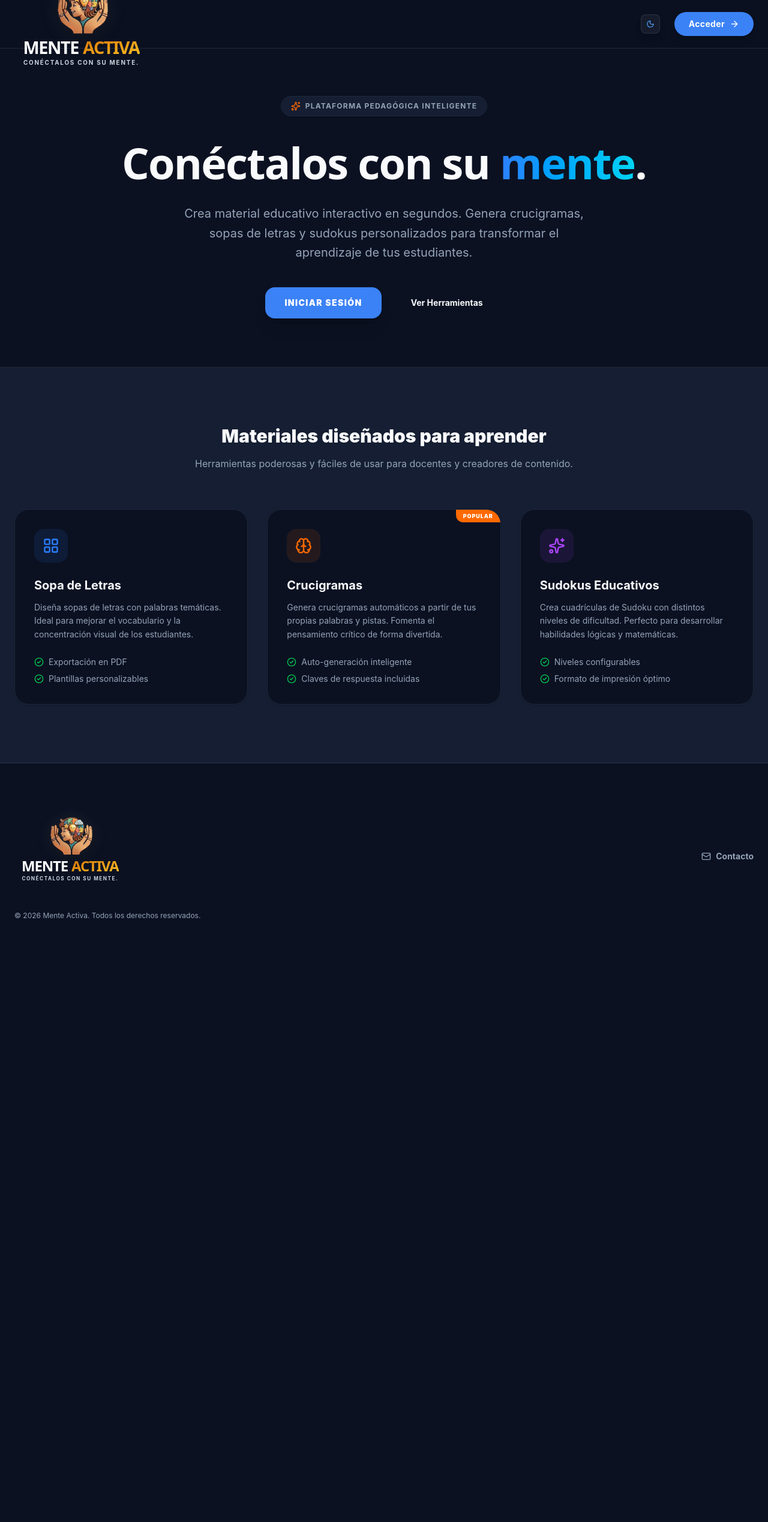
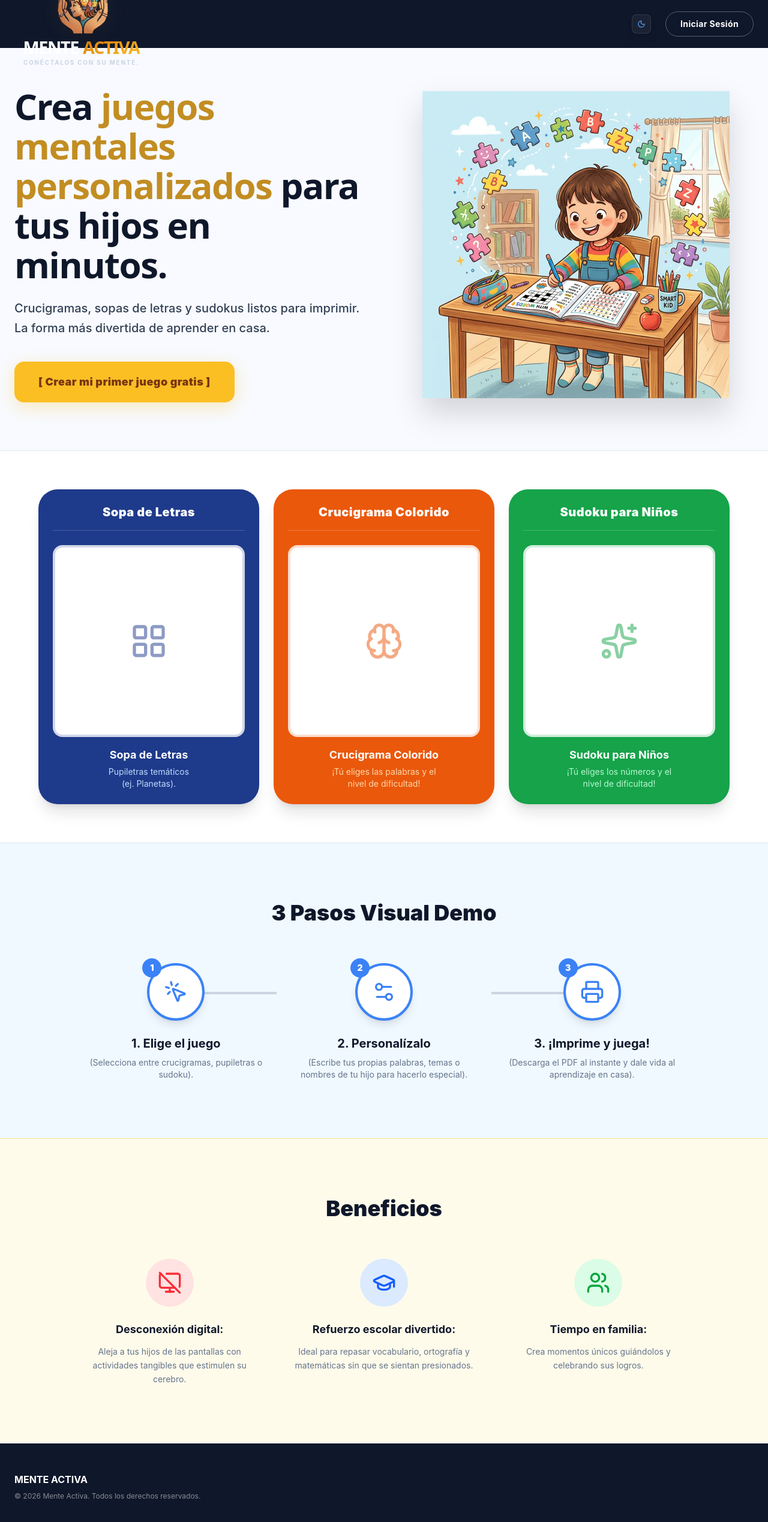
Before and after one commit to administracionmenteactiva-debug/menteactiva, a React (Vite) app: page / in a window 1280 px wide. Shown: the top 2538 px of the page at 60% size. Before the commit the page ends 1583 px from the top, so only its background shows below. Built offline with nearby package versions, Linux system fonts and the light colour scheme; no server answers; the database is empty.

Commit message:
Redesign LandingPage based on reference images

```diff
--- a/src/core/views/LandingView.jsx
+++ b/src/core/views/LandingView.jsx
@@ -2,15 +2,15 @@ import React from 'react';
 import { useNavigate } from 'react-router-dom';
 import MenteActivaLogo from '../components/common/MenteActivaLogo.jsx';
 import ThemeToggle from '../components/common/ThemeToggle.jsx';
-import { ArrowRight, Brain, Sparkles, LayoutGrid, CheckCircle2, Phone, Mail } from 'lucide-react';
+import { LayoutGrid, Brain, Sparkles, MonitorOff, GraduationCap, Users, MousePointerClick, Settings2, Printer } from 'lucide-react';
 
 const LandingView = () => {
     const navigate = useNavigate();
 
     return (
-        <div className="min-h-screen bg-[var(--edu-bg)] text-[var(--edu-text-main)] transition-colors duration-500 overflow-x-hidden font-sans">
+        <div className="min-h-screen bg-[#f8faff] dark:bg-[var(--edu-bg)] text-[#0f172a] dark:text-[var(--edu-text-main)] transition-colors duration-500 overflow-x-hidden font-sans">
             {/* Header / Navbar */}
-            <header className="fixed top-0 left-0 right-0 bg-[var(--edu-bg)]/80 backdrop-blur-md border-b border-[var(--edu-border)] z-50">
+            <header className="bg-[#0f172a] text-white">
                 <div className="max-w-7xl mx-auto px-6 h-20 flex items-center justify-between">
                     <MenteActivaLogo className="scale-90 origin-left" />
 
@@ -18,123 +18,178 @@ const LandingView = () => {
                         <ThemeToggle />
                         <button
                             onClick={() => navigate('/login')}
-                            className="bg-[var(--edu-accent)] text-white px-6 py-2.5 rounded-full font-bold text-sm tracking-wide hover:brightness-110 transition-all shadow-lg active:scale-95 flex items-center gap-2"
+                            className="bg-transparent text-white border border-white/30 px-6 py-2.5 rounded-full font-bold text-sm tracking-wide hover:bg-white/10 transition-all"
                         >
-                            Acceder <ArrowRight size={16} />
+                            Iniciar Sesión
                         </button>
                     </div>
                 </div>
             </header>
 
             {/* Hero Section */}
-            <section className="pt-40 pb-20 px-6 relative">
-                {/* Background Blobs */}
-                <div className="absolute top-20 left-10 w-72 h-72 bg-blue-500/10 rounded-full blur-[100px] -z-10"></div>
-                <div className="absolute top-40 right-10 w-96 h-96 bg-orange-500/10 rounded-full blur-[100px] -z-10"></div>
-
-                <div className="max-w-5xl mx-auto text-center">
-                    <div className="inline-flex items-center gap-2 px-4 py-2 rounded-full bg-[var(--edu-bg-card)] border border-[var(--edu-border)] shadow-sm mb-8 animate-fade-in">
-                        <Sparkles size={16} className="text-orange-500" />
-                        <span className="text-xs font-bold uppercase tracking-widest text-[var(--edu-text-muted)]">Plataforma Pedagógica Inteligente</span>
+            <section className="pt-16 pb-20 px-6 max-w-7xl mx-auto">
+                <div className="grid md:grid-cols-2 gap-12 items-center">
+                    {/* Left: Text */}
+                    <div className="order-2 md:order-1 text-center md:text-left">
+                        <h1 className="text-4xl md:text-5xl lg:text-6xl font-black tracking-tight leading-[1.1] mb-6" style={{ fontFamily: 'system-ui, -apple-system, sans-serif' }}>
+                            Crea <span className="text-[#c28d22]">juegos mentales personalizados</span> para tus hijos en minutos.
+                        </h1>
+                        <p className="text-lg md:text-xl text-[#334155] dark:text-[var(--edu-text-muted)] mb-10 leading-relaxed font-medium">
+                            Crucigramas, sopas de letras y sudokus listos para imprimir. La forma más divertida de aprender en casa.
+                        </p>
+                        <button
+                            onClick={() => navigate('/login')}
+                            className="w-full md:w-auto bg-[#fbbf24] hover:bg-[#f59e0b] text-[#78350f] px-10 py-5 rounded-2xl font-black text-lg tracking-wide transition-all shadow-[0_8px_30px_rgb(251,191,36,0.3)] hover:shadow-[0_8px_40px_rgb(251,191,36,0.5)] hover:-translate-y-1 active:translate-y-0"
+                        >
+                            [ Crear mi primer juego gratis ]
+                        </button>
                     </div>
 
-                    <h1 className="text-5xl md:text-7xl font-black tracking-tight leading-tight mb-6" style={{ fontFamily: 'system-ui, -apple-system, sans-serif' }}>
-                        Conéctalos con su <span className="text-transparent bg-clip-text bg-gradient-to-r from-blue-500 to-cyan-400">mente</span>.
-                    </h1>
-
-                    <p className="text-lg md:text-xl text-[var(--edu-text-muted)] max-w-2xl mx-auto mb-10 leading-relaxed">
-                        Crea material educativo interactivo en segundos. Genera crucigramas, sopas de letras y sudokus personalizados para transformar el aprendizaje de tus estudiantes.
-                    </p>
-
-                    <div className="flex flex-col sm:flex-row items-center justify-center gap-4">
-                        <button
-                            onClick={() => navigate('/login')}
-                            className="w-full sm:w-auto bg-[var(--edu-accent)] text-white px-8 py-4 rounded-2xl font-black text-sm uppercase tracking-widest hover:brightness-110 transition-all shadow-xl hover:shadow-blue-500/20 active:scale-95"
-                        >
-                            Iniciar Sesión
-                        </button>
-                        <a
-                            href="#caracteristicas"
-                            className="w-full sm:w-auto px-8 py-4 rounded-2xl font-bold text-sm text-[var(--edu-text-main)] hover:bg-[var(--edu-bg-card)] transition-all border border-transparent hover:border-[var(--edu-border)]"
-                        >
-                            Ver Herramientas
-                        </a>
+                    {/* Right: Image */}
+                    <div className="order-1 md:order-2 relative flex justify-center">
+                        <img
+                            src="/hero_child.png"
+                            alt="Niño feliz resolviendo crucigramas"
+                            className="w-full max-w-md md:max-w-lg object-contain animate-fade-in drop-shadow-2xl"
+                        />
                     </div>
                 </div>
             </section>
 
-            {/* Features Section */}
-            <section id="caracteristicas" className="py-24 px-6 bg-[var(--edu-bg-card)] border-y border-[var(--edu-border)] relative">
-                <div className="max-w-7xl mx-auto">
-                    <div className="text-center mb-16">
-                        <h2 className="text-3xl font-black mb-4">Materiales diseñados para aprender</h2>
-                        <p className="text-[var(--edu-text-muted)]">Herramientas poderosas y fáciles de usar para docentes y creadores de contenido.</p>
+            {/* Games Preview Section */}
+            <section className="py-16 px-6 bg-white dark:bg-[var(--edu-bg-card)] border-y border-[#e2e8f0] dark:border-[var(--edu-border)]">
+                <div className="max-w-6xl mx-auto grid grid-cols-1 md:grid-cols-3 gap-6">
+                    {/* Sopa de Letras */}
+                    <div className="bg-[#1e3a8a] text-white rounded-[2rem] p-6 shadow-xl relative overflow-hidden flex flex-col items-center text-center transform hover:scale-105 transition-transform">
+                        <h3 className="bg-[#1e3a8a] w-full pb-4 text-xl font-black tracking-wide border-b border-white/20">Sopa de Letras</h3>
+                        <div className="w-full aspect-square bg-white rounded-2xl mt-6 mb-4 flex items-center justify-center relative overflow-hidden border-4 border-[#1e3a8a]/20">
+                            <LayoutGrid size={64} className="text-[#1e3a8a] opacity-50" />
+                        </div>
+                        <p className="font-bold text-lg mb-1">Sopa de Letras</p>
+                        <p className="text-sm text-blue-200">Pupiletras temáticos<br/>(ej. Planetas).</p>
                     </div>
 
-                    <div className="grid grid-cols-1 md:grid-cols-3 gap-8">
-                        {/* Feature 1 */}
-                        <div className="bg-[var(--edu-bg)] p-8 rounded-3xl border border-[var(--edu-border)] shadow-sm hover:shadow-xl transition-all group">
-                            <div className="w-14 h-14 bg-blue-500/10 rounded-2xl flex items-center justify-center mb-6 group-hover:scale-110 transition-transform">
-                                <LayoutGrid className="text-blue-500" size={28} />
+                    {/* Crucigrama */}
+                    <div className="bg-[#ea580c] text-white rounded-[2rem] p-6 shadow-xl relative overflow-hidden flex flex-col items-center text-center transform hover:scale-105 transition-transform">
+                        <h3 className="bg-[#ea580c] w-full pb-4 text-xl font-black tracking-wide border-b border-white/20">Crucigrama Colorido</h3>
+                        <div className="w-full aspect-square bg-white rounded-2xl mt-6 mb-4 flex items-center justify-center relative overflow-hidden border-4 border-[#ea580c]/20">
+                            <Brain size={64} className="text-[#ea580c] opacity-50" />
+                        </div>
+                        <p className="font-bold text-lg mb-1">Crucigrama Colorido</p>
+                        <p className="text-sm text-orange-200">¡Tú eliges las palabras y el<br/>nivel de dificultad!</p>
+                    </div>
+
+                    {/* Sudoku */}
+                    <div className="bg-[#16a34a] text-white rounded-[2rem] p-6 shadow-xl relative overflow-hidden flex flex-col items-center text-center transform hover:scale-105 transition-transform">
+                        <h3 className="bg-[#16a34a] w-full pb-4 text-xl font-black tracking-wide border-b border-white/20">Sudoku para Niños</h3>
+                        <div className="w-full aspect-square bg-white rounded-2xl mt-6 mb-4 flex items-center justify-center relative overflow-hidden border-4 border-[#16a34a]/20">
+                            <Sparkles size={64} className="text-[#16a34a] opacity-50" />
+                        </div>
+                        <p className="font-bold text-lg mb-1">Sudoku para Niños</p>
+                        <p className="text-sm text-green-200">¡Tú eliges los números y el<br/>nivel de dificultad!</p>
+                    </div>
+                </div>
+            </section>
+
+            {/* 3 Steps Section */}
+            <section className="py-24 px-6 bg-[#f0f9ff] dark:bg-[var(--edu-bg)]">
+                <div className="max-w-5xl mx-auto text-center">
+                    <h2 className="text-3xl md:text-4xl font-black mb-16 text-[#0f172a] dark:text-white">3 Pasos Visual Demo</h2>
+
+                    <div className="flex flex-col md:flex-row items-center justify-center gap-4 relative">
+                        {/* Step 1 */}
+                        <div className="flex-1 flex flex-col items-center relative z-10">
+                            <div className="w-24 h-24 bg-white dark:bg-[var(--edu-bg-card)] rounded-full border-4 border-[#3b82f6] shadow-lg flex items-center justify-center mb-6 relative">
+                                <div className="absolute -top-3 -left-3 w-8 h-8 bg-[#3b82f6] text-white rounded-full flex items-center justify-center font-black text-sm">1</div>
+                                <MousePointerClick size={40} className="text-[#3b82f6]" />
                             </div>
-                            <h3 className="text-xl font-bold mb-3">Sopa de Letras</h3>
-                            <p className="text-[var(--edu-text-muted)] text-sm leading-relaxed mb-6">
-                                Diseña sopas de letras con palabras temáticas. Ideal para mejorar el vocabulario y la concentración visual de los estudiantes.
+                            <h3 className="text-xl font-bold mb-2">1. Elige el juego</h3>
+                            <p className="text-[#64748b] dark:text-[var(--edu-text-muted)] text-sm px-4">
+                                (Selecciona entre crucigramas, pupiletras o sudoku).
                             </p>
-                            <ul className="space-y-2 text-sm text-[var(--edu-text-muted)]">
-                                <li className="flex items-center gap-2"><CheckCircle2 size={16} className="text-green-500" /> Exportación en PDF</li>
-                                <li className="flex items-center gap-2"><CheckCircle2 size={16} className="text-green-500" /> Plantillas personalizables</li>
-                            </ul>
                         </div>
 
-                        {/* Feature 2 */}
-                        <div className="bg-[var(--edu-bg)] p-8 rounded-3xl border border-[var(--edu-border)] shadow-sm hover:shadow-xl transition-all group relative overflow-hidden">
-                            <div className="absolute top-0 right-0 bg-orange-500 text-white text-[9px] font-black uppercase tracking-widest px-3 py-1 rounded-bl-xl">Popular</div>
-                            <div className="w-14 h-14 bg-orange-500/10 rounded-2xl flex items-center justify-center mb-6 group-hover:scale-110 transition-transform">
-                                <Brain className="text-orange-500" size={28} />
+                        <div className="hidden md:block w-32 h-1 bg-[#cbd5e1] dark:bg-[var(--edu-border)] absolute top-12 left-[20%] right-auto -z-0"></div>
+
+                        {/* Step 2 */}
+                        <div className="flex-1 flex flex-col items-center relative z-10 mt-12 md:mt-0">
+                            <div className="w-24 h-24 bg-white dark:bg-[var(--edu-bg-card)] rounded-full border-4 border-[#3b82f6] shadow-lg flex items-center justify-center mb-6 relative">
+                                <div className="absolute -top-3 -left-3 w-8 h-8 bg-[#3b82f6] text-white rounded-full flex items-center justify-center font-black text-sm">2</div>
+                                <Settings2 size={40} className="text-[#3b82f6]" />
                             </div>
-                            <h3 className="text-xl font-bold mb-3">Crucigramas</h3>
-                            <p className="text-[var(--edu-text-muted)] text-sm leading-relaxed mb-6">
-                                Genera crucigramas automáticos a partir de tus propias palabras y pistas. Fomenta el pensamiento crítico de forma divertida.
+                            <h3 className="text-xl font-bold mb-2">2. Personalízalo</h3>
+                            <p className="text-[#64748b] dark:text-[var(--edu-text-muted)] text-sm px-4">
+                                (Escribe tus propias palabras, temas o nombres de tu hijo para hacerlo especial).
                             </p>
-                            <ul className="space-y-2 text-sm text-[var(--edu-text-muted)]">
-                                <li className="flex items-center gap-2"><CheckCircle2 size={16} className="text-green-500" /> Auto-generación inteligente</li>
-                                <li className="flex items-center gap-2"><CheckCircle2 size={16} className="text-green-500" /> Claves de respuesta incluidas</li>
-                            </ul>
                         </div>
 
-                        {/* Feature 3 */}
-                        <div className="bg-[var(--edu-bg)] p-8 rounded-3xl border border-[var(--edu-border)] shadow-sm hover:shadow-xl transition-all group">
-                            <div className="w-14 h-14 bg-purple-500/10 rounded-2xl flex items-center justify-center mb-6 group-hover:scale-110 transition-transform">
-                                <Sparkles className="text-purple-500" size={28} />
+                        <div className="hidden md:block w-32 h-1 bg-[#cbd5e1] dark:bg-[var(--edu-border)] absolute top-12 right-[20%] left-auto -z-0"></div>
+
+                        {/* Step 3 */}
+                        <div className="flex-1 flex flex-col items-center relative z-10 mt-12 md:mt-0">
+                            <div className="w-24 h-24 bg-white dark:bg-[var(--edu-bg-card)] rounded-full border-4 border-[#3b82f6] shadow-lg flex items-center justify-center mb-6 relative">
+                                <div className="absolute -top-3 -left-3 w-8 h-8 bg-[#3b82f6] text-white rounded-full flex items-center justify-center font-black text-sm">3</div>
+                                <Printer size={40} className="text-[#3b82f6]" />
                             </div>
-                            <h3 className="text-xl font-bold mb-3">Sudokus Educativos</h3>
-                            <p className="text-[var(--edu-text-muted)] text-sm leading-relaxed mb-6">
-                                Crea cuadrículas de Sudoku con distintos niveles de dificultad. Perfecto para desarrollar habilidades lógicas y matemáticas.
+                            <h3 className="text-xl font-bold mb-2">3. ¡Imprime y juega!</h3>
+                            <p className="text-[#64748b] dark:text-[var(--edu-text-muted)] text-sm px-4">
+                                (Descarga el PDF al instante y dale vida al aprendizaje en casa).
                             </p>
-                            <ul className="space-y-2 text-sm text-[var(--edu-text-muted)]">
-                                <li className="flex items-center gap-2"><CheckCircle2 size={16} className="text-green-500" /> Niveles configurables</li>
-                                <li className="flex items-center gap-2"><CheckCircle2 size={16} className="text-green-500" /> Formato de impresión óptimo</li>
-                            </ul>
+                        </div>
+                    </div>
+                </div>
+            </section>
+
+            {/* Benefits Section */}
+            <section className="py-24 px-6 bg-[#fffbeb] dark:bg-[var(--edu-bg-card)] border-t border-[#fde68a] dark:border-[var(--edu-border)]">
+                <div className="max-w-5xl mx-auto">
+                    <h2 className="text-3xl md:text-4xl font-black mb-16 text-center text-[#0f172a] dark:text-white">Beneficios</h2>
+
+                    <div className="grid md:grid-cols-3 gap-12 text-center">
+                        {/* Benefit 1 */}
+                        <div className="flex flex-col items-center">
+                            <div className="w-20 h-20 bg-red-100 rounded-full flex items-center justify-center mb-6 text-red-500">
+                                <MonitorOff size={40} />
+                            </div>
+                            <h3 className="text-lg font-bold mb-3 text-[#0f172a] dark:text-white">Desconexión digital:</h3>
+                            <p className="text-[#64748b] dark:text-[var(--edu-text-muted)] text-sm leading-relaxed">
+                                Aleja a tus hijos de las pantallas con actividades tangibles que estimulen su cerebro.
+                            </p>
+                        </div>
+
+                        {/* Benefit 2 */}
+                        <div className="flex flex-col items-center">
+                            <div className="w-20 h-20 bg-blue-100 rounded-full flex items-center justify-center mb-6 text-blue-600">
+                                <GraduationCap size={40} />
+                            </div>
+                            <h3 className="text-lg font-bold mb-3 text-[#0f172a] dark:text-white">Refuerzo escolar divertido:</h3>
+                            <p className="text-[#64748b] dark:text-[var(--edu-text-muted)] text-sm leading-relaxed">
+                                Ideal para repasar vocabulario, ortografía y matemáticas sin que se sientan presionados.
+                            </p>
+                        </div>
+
+                        {/* Benefit 3 */}
+                        <div className="flex flex-col items-center">
+                            <div className="w-20 h-20 bg-green-100 rounded-full flex items-center justify-center mb-6 text-green-600">
+                                <Users size={40} />
+                            </div>
+                            <h3 className="text-lg font-bold mb-3 text-[#0f172a] dark:text-white">Tiempo en familia:</h3>
+                            <p className="text-[#64748b] dark:text-[var(--edu-text-muted)] text-sm leading-relaxed">
+                                Crea momentos únicos guiándolos y celebrando sus logros.
+                            </p>
                         </div>
                     </div>
                 </div>
             </section>
 
             {/* Footer */}
-            <footer className="bg-[var(--edu-bg)] py-12 px-6 border-t border-[var(--edu-border)]">
-                <div className="max-w-7xl mx-auto flex flex-col md:flex-row items-center justify-between gap-6">
-                    <div className="flex flex-col items-center md:items-start gap-4">
-                        <MenteActivaLogo className="scale-75 origin-left" />
-                        <p className="text-xs text-[var(--edu-text-muted)]">
+            <footer className="bg-[#0f172a] text-white py-12 px-6">
+                <div className="max-w-7xl mx-auto flex flex-col md:flex-row items-center justify-between gap-6 text-center md:text-left">
+                    <div>
+                        <p className="font-bold mb-2">MENTE ACTIVA</p>
+                        <p className="text-xs text-white/50">
                             &copy; {new Date().getFullYear()} Mente Activa. Todos los derechos reservados.
                         </p>
-                    </div>
-
-                    <div className="flex gap-6 text-sm font-bold text-[var(--edu-text-muted)]">
-                        <a href="mailto:administracionmenteactiva@gmail.com" className="hover:text-[var(--edu-accent)] transition-colors flex items-center gap-2">
-                            <Mail size={16} /> Contacto
-                        </a>
                     </div>
                 </div>
             </footer>
```
Also changed, not shown: public/hero_child.png (added).
